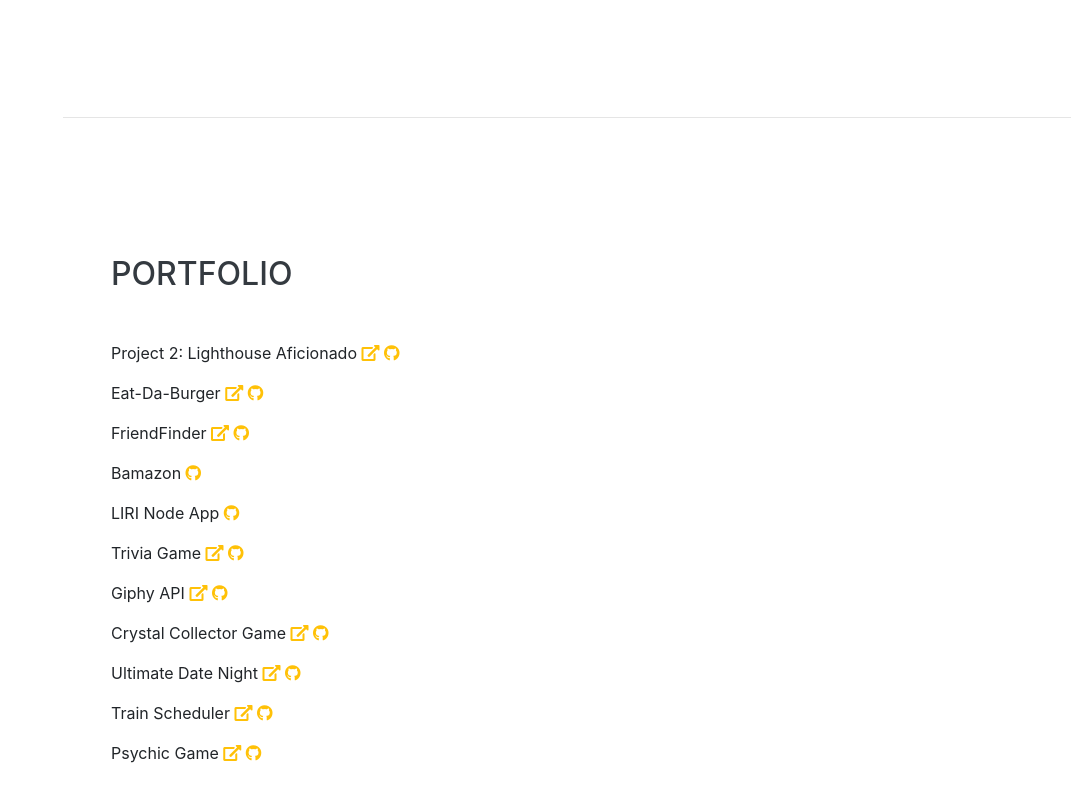
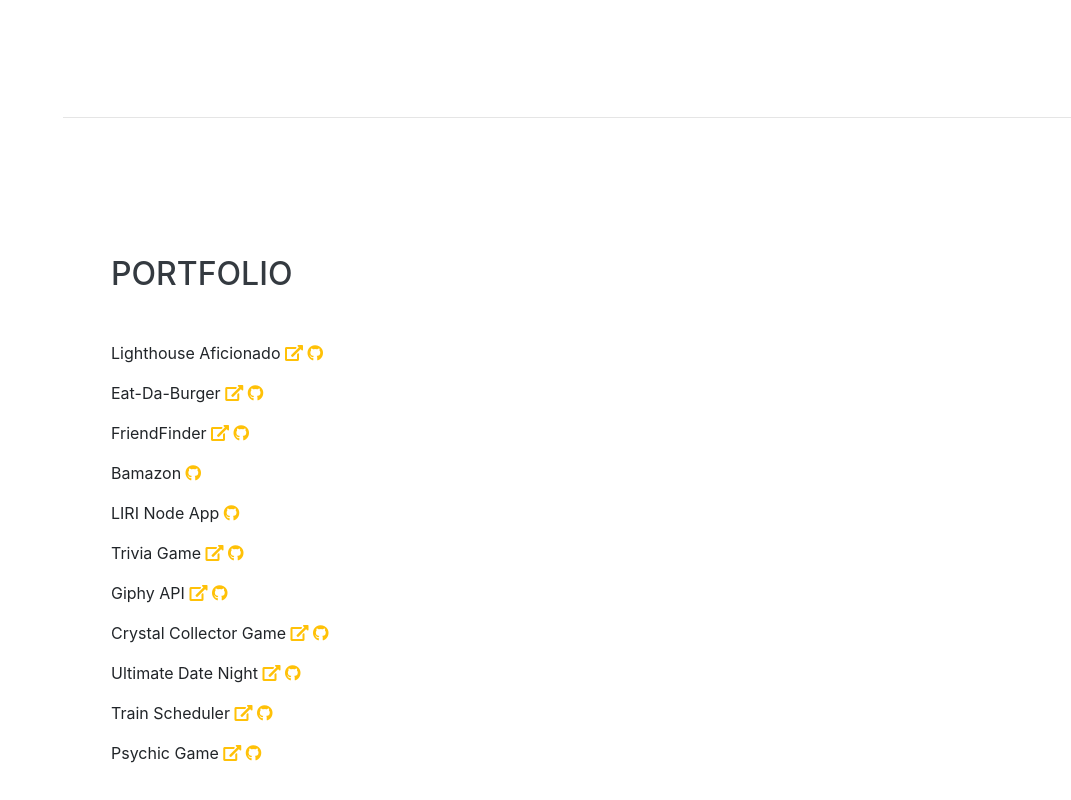
Before and after one commit to amandanewton/Portfolio, a website with bundled scripts: page index.html in a window 1280 px wide. Shown: the part 4846-5646 px from the top of the page, without its empty margins (209-1280 px from the left). Built offline with nearby package versions, Linux system fonts and the light colour scheme; a web font is replaced by a local one.

Commit message:
Update index.html

```diff
--- a/index.html
+++ b/index.html
@@ -282,7 +282,7 @@
       <div class="w-100">
         <h2 class="mb-5">Portfolio</h2>
 
-          <p>Project 2: Lighthouse Aficionado
+          <p>Lighthouse Aficionado
           <a href="https://lighthouse-aficionado.herokuapp.com/" target="_blank">
             <i class="fas fa-external-link-alt text-warning"></i>
           </a>
```
